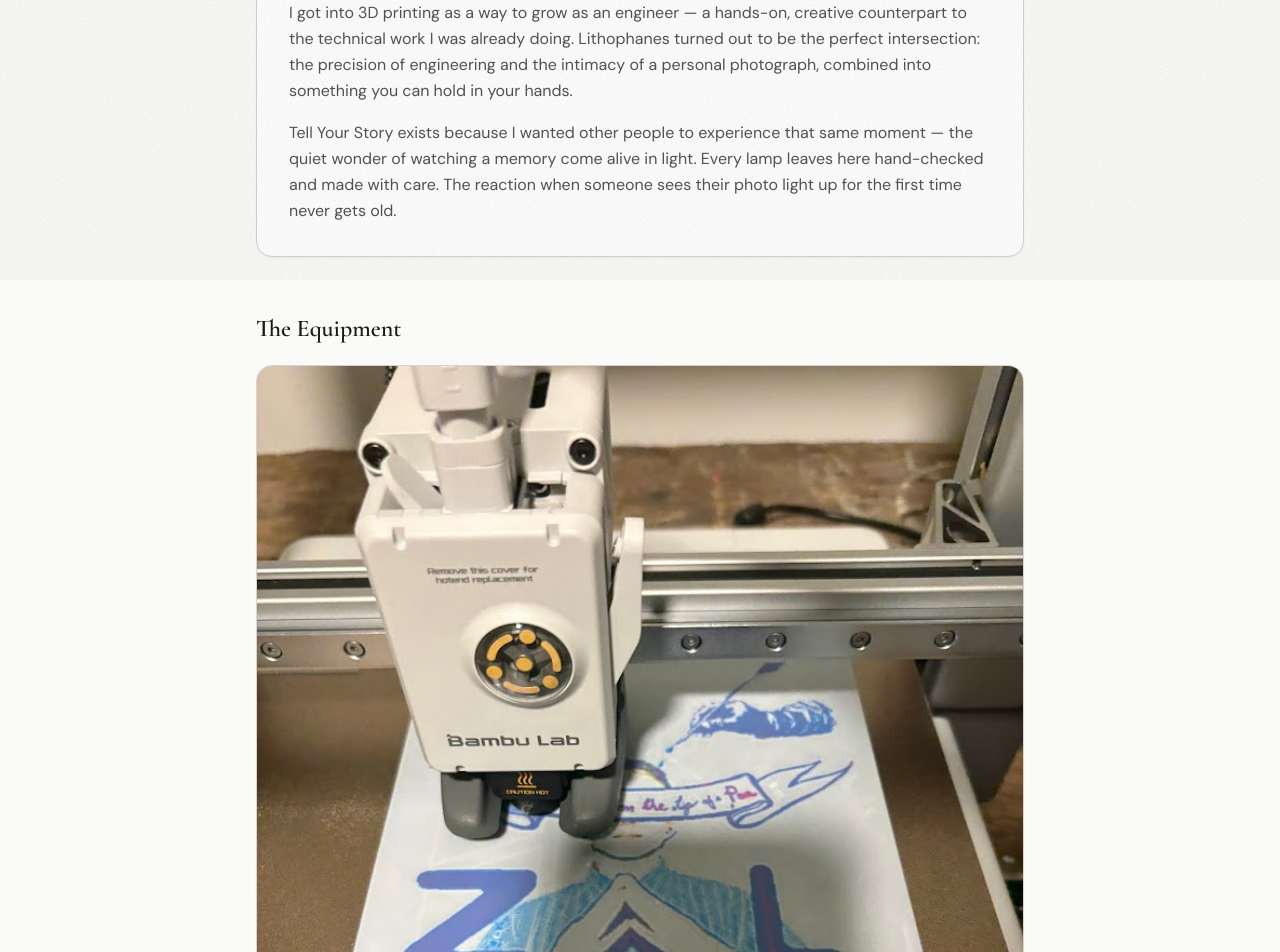
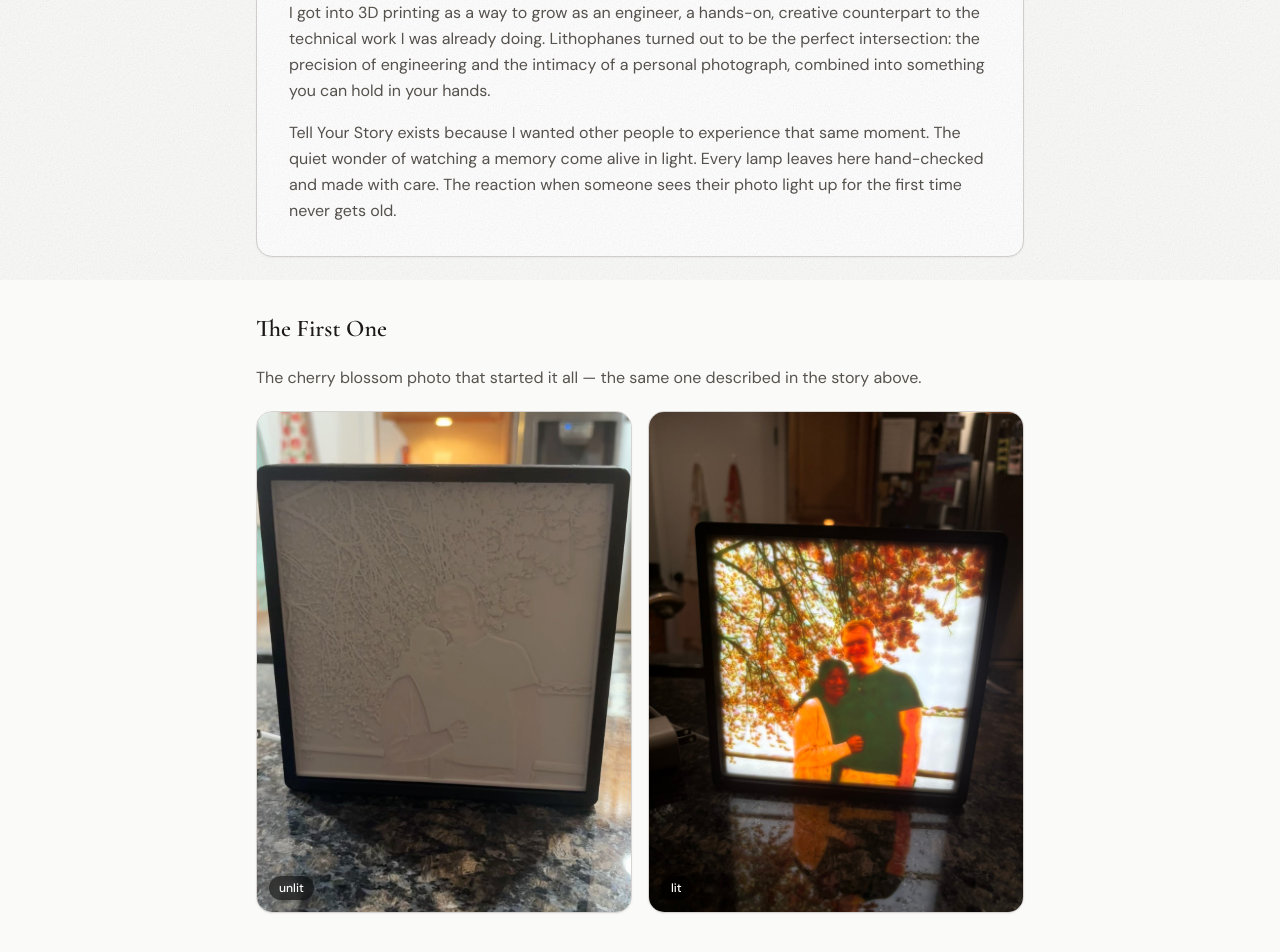
Before and after one commit to gobeaversya/Light-Box-Website, a Next.js app: page /about in a window 1280 px wide. Shown: the part 520-1472 px from the top of the page. Built offline with nearby package versions, Linux system fonts and the light colour scheme.

Commit message:
updated about page text and photos

```diff
--- a/src/app/about/page.tsx
+++ b/src/app/about/page.tsx
@@ -19,23 +19,55 @@ export default function AboutPage() {
           <h2 className="font-serif text-2xl font-semibold mb-5 text-stone-900">Our Story</h2>
           <div className="space-y-4 text-stone-600 leading-relaxed">
             <p>
-              It started with an anniversary gift — a photo of us at the cherry blossoms in
+              It started with an anniversary gift, a photo of us at the cherry blossoms in
               Washington, D.C., printed as a lithophane. I watched her hold it up to a window for
               the first time and see our photo glow in a way a framed print never could. That was
               the moment I knew this was something worth sharing.
             </p>
             <p>
-              I got into 3D printing as a way to grow as an engineer — a hands-on, creative
+              I got into 3D printing as a way to grow as an engineer, a hands-on, creative
               counterpart to the technical work I was already doing. Lithophanes turned out to be
               the perfect intersection: the precision of engineering and the intimacy of a personal
               photograph, combined into something you can hold in your hands.
             </p>
             <p>
-              Tell Your Story exists because I wanted other people to experience that same moment —
-              the quiet wonder of watching a memory come alive in light. Every lamp leaves here
+              Tell Your Story exists because I wanted other people to experience that same moment.
+              The quiet wonder of watching a memory come alive in light. Every lamp leaves here
               hand-checked and made with care. The reaction when someone sees their photo light up
               for the first time never gets old.
             </p>
+          </div>
+        </section>
+
+        {/* Cherry blossom before/after */}
+        <section className="mb-14">
+          <h2 className="font-serif text-2xl font-semibold mb-5 text-stone-900">The First One</h2>
+          <p className="text-stone-600 mb-5 leading-relaxed">
+            The cherry blossom photo that started it all — the same one described in the story above.
+          </p>
+          <div className="grid grid-cols-2 gap-4">
+            <div className="relative rounded-2xl overflow-hidden border border-stone-300 shadow-sm aspect-[3/4]">
+              {/* eslint-disable-next-line @next/next/no-img-element */}
+              <img
+                src="/unlit blossoms.jpeg"
+                alt="Cherry blossom lithophane unlit"
+                className="w-full h-full object-cover object-[center_40%]"
+              />
+              <div className="absolute bottom-3 left-3 bg-black/50 text-white text-xs font-medium px-2.5 py-1 rounded-full backdrop-blur-sm">
+                unlit
+              </div>
+            </div>
+            <div className="relative rounded-2xl overflow-hidden border border-stone-300 shadow-sm aspect-[3/4]">
+              {/* eslint-disable-next-line @next/next/no-img-element */}
+              <img
+                src="/Lit up Blossoms.jpeg"
+                alt="Cherry blossom lithophane lit up"
+                className="w-full h-full object-cover"
+              />
+              <div className="absolute bottom-3 left-3 bg-black/50 text-white text-xs font-medium px-2.5 py-1 rounded-full backdrop-blur-sm">
+                lit
+              </div>
+            </div>
           </div>
         </section>
 
--- a/src/app/page.tsx
+++ b/src/app/page.tsx
@@ -352,13 +352,29 @@ export default function HomePage() {
               </div>
             </div>
 
-            <div className="flex items-center justify-center md:justify-end">
-              <blockquote className="relative p-8 rounded-2xl border border-stone-200 bg-white shadow-sm max-w-sm">
-                <div className="font-script text-forest-600 text-4xl leading-snug">
-                  "Every lamp is made one at a time, by hand."
+            <div className="flex flex-col gap-3">
+              <div className="relative rounded-2xl overflow-hidden border border-stone-200 shadow-sm aspect-[3/4]">
+                {/* eslint-disable-next-line @next/next/no-img-element */}
+                <img
+                  src="/unlit blossoms.jpeg"
+                  alt="Cherry blossom lithophane unlit"
+                  className="w-full h-full object-cover object-[center_40%]"
+                />
+                <div className="absolute bottom-3 left-3 bg-black/50 text-white text-xs font-medium px-2.5 py-1 rounded-full backdrop-blur-sm">
+                  unlit
                 </div>
-                <footer className="mt-4 text-stone-500 text-sm">— Tell Your Story</footer>
-              </blockquote>
+              </div>
+              <div className="relative rounded-2xl overflow-hidden border border-stone-200 shadow-sm aspect-[3/4]">
+                {/* eslint-disable-next-line @next/next/no-img-element */}
+                <img
+                  src="/Lit up Blossoms.jpeg"
+                  alt="Cherry blossom lithophane lit up"
+                  className="w-full h-full object-cover"
+                />
+                <div className="absolute bottom-3 left-3 bg-black/50 text-white text-xs font-medium px-2.5 py-1 rounded-full backdrop-blur-sm">
+                  lit
+                </div>
+              </div>
             </div>
           </div>
         </div>
```
